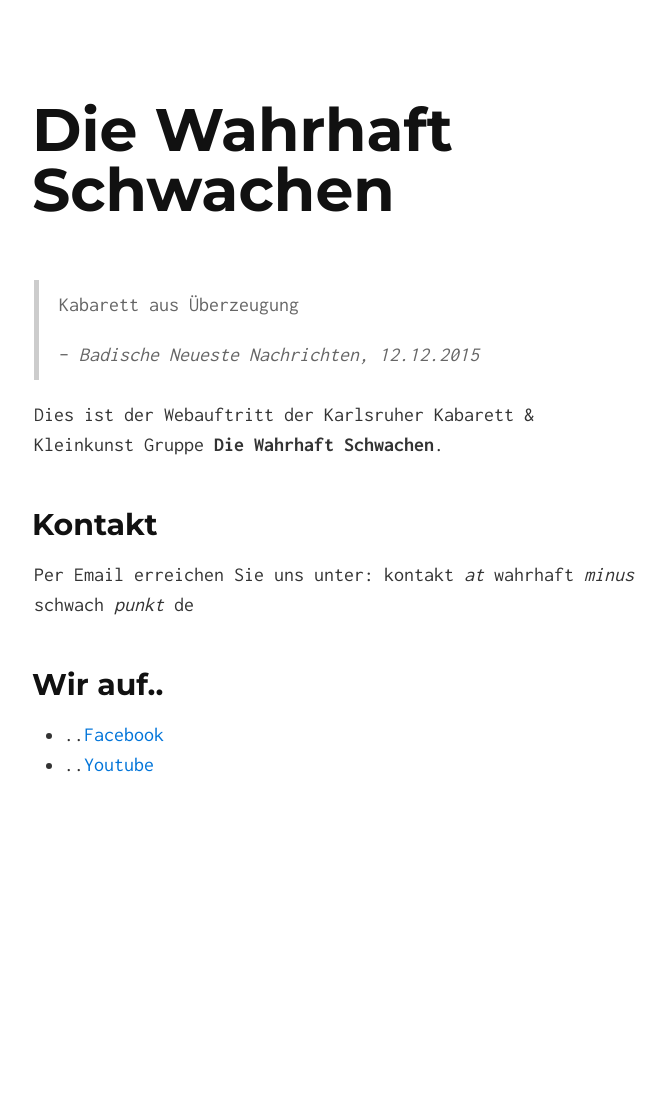
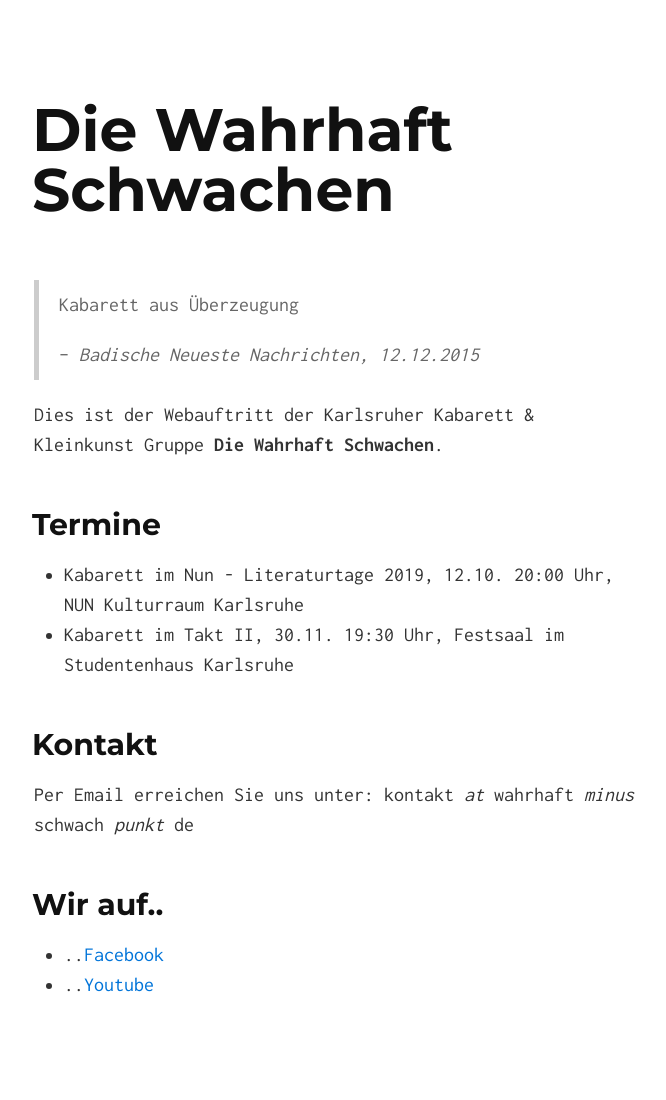
Before and after one commit to Die-Wahrhaft-Schwachen/diewahrhaftschwachen, a Jekyll site: the page built from index.md, in a window 1280 px wide. Shown: the whole page, without its empty margins (306-972 px from the left). Built offline with Jekyll 4.4.1, drawn with Linux system fonts in a browser that asks for light colours; before the commit the page ends 900 px from its top, so only the background shows below that.

Commit message:
Update index.md

```diff
--- a/index.md
+++ b/index.md
@@ -8,6 +8,11 @@ layout: default
 
 Dies ist der Webauftritt der Karlsruher Kabarett & Kleinkunst Gruppe **Die Wahrhaft Schwachen**.
 
+## Termine
+
+* Kabarett im Nun - Literaturtage 2019, 12.10. 20:00 Uhr, NUN Kulturraum Karlsruhe
+* Kabarett im Takt II, 30.11. 19:30 Uhr, Festsaal im Studentenhaus Karlsruhe
+
 ## Kontakt
 
 Per Email erreichen Sie uns unter:
```
